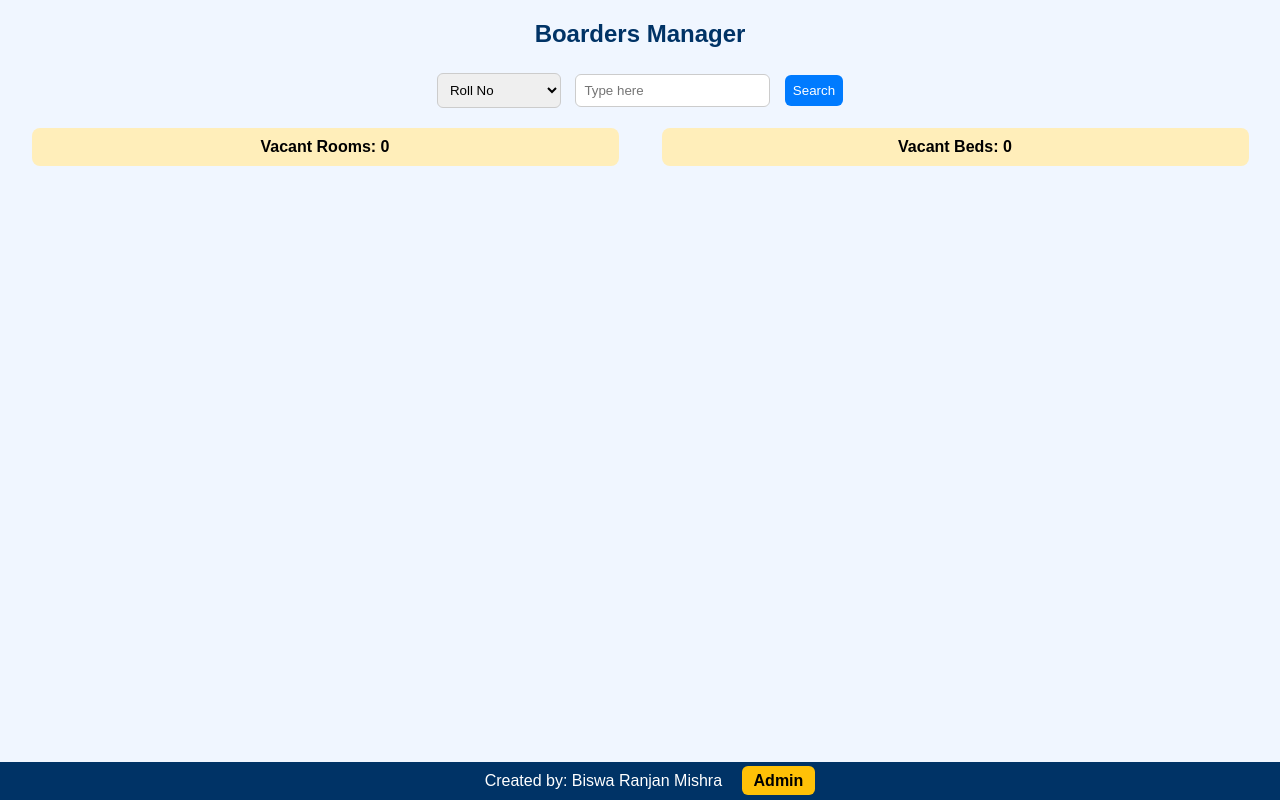
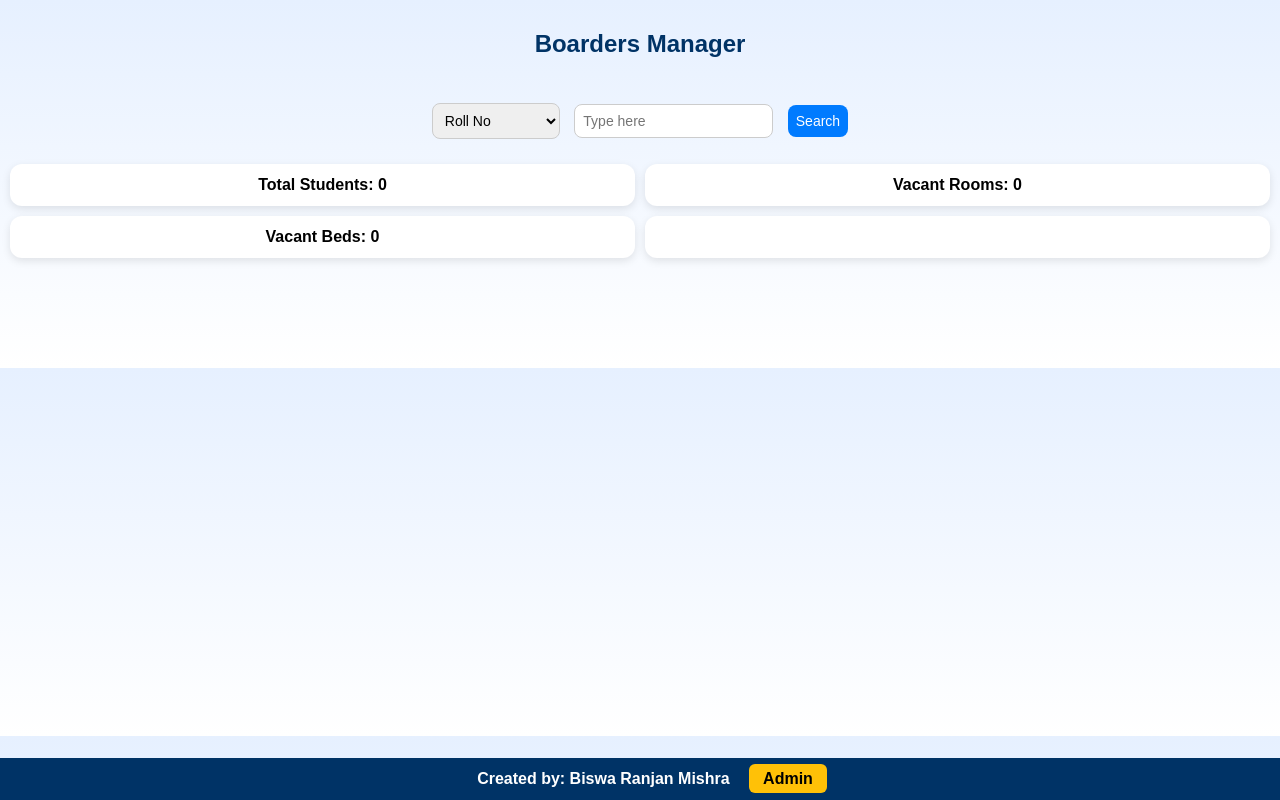
Before and after one commit to BiswaKiit/boarders-manager, a Flask app: page / in a window 1280 px wide. Run offline with Flask 3, Linux system fonts and the light colour scheme; data that the repository does not hold is empty; some libraries are stand-ins or nearby versions.

Commit message:
Add files via upload

```diff
--- a/main.py
+++ b/main.py
@@ -1,21 +1,23 @@
 from flask import Flask, jsonify, render_template, request, redirect
 import pandas as pd
-import sqlite3
+import psycopg2
 import os
 
 app = Flask(__name__)
 
-DATABASE = "boarders.db"
+DATABASE_URL = os.environ.get("DATABASE_URL")
 ADMIN_PASSWORD = "hostel@123"
 
 
-# ---------------- DATABASE ---------------- #
+def get_connection():
+    return psycopg2.connect(DATABASE_URL)
+
 
 def init_db():
-    conn = sqlite3.connect(DATABASE)
-    cursor = conn.cursor()
+    conn = get_connection()
+    cur = conn.cursor()
 
-    cursor.execute("""
+    cur.execute("""
     CREATE TABLE IF NOT EXISTS students (
         roll TEXT,
         name TEXT,
@@ -35,50 +37,52 @@
     """)
 
     conn.commit()
+    cur.close()
     conn.close()
 
 init_db()
 
-
-# ---------------- HOME ---------------- #
 
 @app.route("/")
 def home():
     return render_template("index.html")
 
 
-# ---------------- SEARCH + VACANCY API ---------------- #
-
 @app.route("/students")
 def get_students():
     search_by = request.args.get("search_by", "").lower()
     query = request.args.get("query", "").lower()
 
-    conn = sqlite3.connect(DATABASE)
-    cursor = conn.cursor()
-    cursor.execute("SELECT * FROM students")
-    rows = cursor.fetchall()
+    conn = get_connection()
+    cur = conn.cursor()
+    cur.execute("SELECT * FROM students")
+    rows = cur.fetchall()
+    cur.close()
     conn.close()
 
     results = []
     vacant_rooms = []
     vacant_beds = []
+    total_students = 0
+    year_count = {}
 
     for row in rows:
+        roll = str(row[0]).replace(".0","") if row[0] else ""
+
         student = {
-            "roll": str(row[0]).replace(".0", "") if row[0] else "",
+            "roll": roll,
             "name": row[1] or "",
-            "student_contact": str(row[2]).replace(".0", "") if row[2] else "",
+            "student_contact": str(row[2]).replace(".0","") if row[2] else "",
             "room": row[3] or "",
             "room_type": row[4] or "",
             "year": row[5] or "",
             "branch": row[6] or "",
             "parent_name": row[7] or "",
-            "parent_contact": str(row[8]).replace(".0", "") if row[8] else "",
+            "parent_contact": str(row[8]).replace(".0","") if row[8] else "",
             "parent_email": row[9] or "",
             "state": row[10] or "",
             "mentor_name": row[11] or "",
-            "mentor_contact": str(row[12]).replace(".0", "") if row[12] else "",
+            "mentor_contact": str(row[12]).replace(".0","") if row[12] else "",
             "mentor_email": row[13] or "",
         }
 
@@ -88,12 +92,15 @@
             vacant_rooms.append(student["room"])
         elif "BED VACANT" in upper_name:
             vacant_beds.append(student["room"])
+        elif roll:
+            total_students += 1
+            year = student["year"]
+            year_count[year] = year_count.get(year, 0) + 1
 
         match = True
 
         if query:
             match = False
-
             if search_by == "roll" and query in student["roll"].lower():
                 match = True
             elif search_by == "room" and query in student["room"].lower():
@@ -117,64 +124,59 @@
     return jsonify({
         "students": results,
         "vacant_rooms": vacant_rooms,
-        "vacant_beds": vacant_beds
+        "vacant_beds": vacant_beds,
+        "total_students": total_students,
+        "year_count": year_count
     })
 
 
-# ---------------- ADMIN ---------------- #
-
-@app.route("/admin", methods=["GET", "POST"])
+@app.route("/admin", methods=["GET","POST"])
 def admin():
     if request.method == "POST":
         if request.form.get("password") == ADMIN_PASSWORD:
             return render_template("admin.html", authorized=True)
         else:
             return render_template("admin.html", authorized=False, error="Wrong Password")
-
     return render_template("admin.html", authorized=False)
 
-
-# ---------------- UPLOAD ---------------- #
 
 @app.route("/upload", methods=["POST"])
 def upload_excel():
     file = request.files.get("file")
-
     if file:
         df = pd.read_excel(file)
 
-        conn = sqlite3.connect(DATABASE)
-        cursor = conn.cursor()
-        cursor.execute("DELETE FROM students")
+        conn = get_connection()
+        cur = conn.cursor()
+        cur.execute("DELETE FROM students")
 
         for _, row in df.iterrows():
-            cursor.execute("""
-            INSERT INTO students VALUES (?,?,?,?,?,?,?,?,?,?,?,?,?,?)
+            cur.execute("""
+            INSERT INTO students VALUES (%s,%s,%s,%s,%s,%s,%s,%s,%s,%s,%s,%s,%s,%s)
             """, (
-                str(row.get("Roll No", "")).replace(".0",""),
-                str(row.get("Student Name", "")),
-                str(row.get("Student Mobile No", "")).replace(".0",""),
-                str(row.get("Room No", "")),
-                str(row.get("Room Type", "")),
-                str(row.get("Year", "")),
-                str(row.get("Branch", "")),
-                str(row.get("Parent Name", "")),
-                str(row.get("Parent Contact No", "")).replace(".0",""),
-                str(row.get("Parent Email", "")),
-                str(row.get("State", "")),
-                str(row.get("Mentor Name", "")),
-                str(row.get("Mobile No", "")).replace(".0",""),
-                str(row.get("Mentor Email", "")),
+                str(row.get("Roll No","")).replace(".0",""),
+                str(row.get("Student Name","")),
+                str(row.get("Student Mobile No","")).replace(".0",""),
+                str(row.get("Room No","")),
+                str(row.get("Room Type","")),
+                str(row.get("Year","")),
+                str(row.get("Branch","")),
+                str(row.get("Parent Name","")),
+                str(row.get("Parent Contact No","")).replace(".0",""),
+                str(row.get("Parent Email","")),
+                str(row.get("State","")),
+                str(row.get("Mentor Name","")),
+                str(row.get("Mobile No","")).replace(".0",""),
+                str(row.get("Mentor Email","")),
             ))
 
         conn.commit()
+        cur.close()
         conn.close()
 
     return redirect("/")
 
 
-# ---------------- RENDER ---------------- #
-
 if __name__ == "__main__":
     port = int(os.environ.get("PORT", 10000))
     app.run(host="0.0.0.0", port=port)
--- a/templates/index.html
+++ b/templates/index.html
@@ -4,42 +4,68 @@
 <title>Boarders Manager</title>
 <meta name="viewport" content="width=device-width, initial-scale=1">
 
+<link rel="icon" href="https://cdn-icons-png.flaticon.com/512/2991/2991108.png">
+
 <style>
-body {
+body{
     font-family: Arial;
-    margin: 10px;
-    background: #f0f6ff;
+    margin:0;
+    background:linear-gradient(to bottom,#e6f0ff,#ffffff);
+    padding-bottom:80px;
 }
 
-h2 {
-    text-align: center;
-    color: #003366;
+h2{
+    text-align:center;
+    color:#003366;
+    padding:10px;
 }
 
-.search-box {
+.search-box{
     text-align:center;
-    margin-bottom:15px;
+    padding:10px;
 }
 
 select,input,button{
     padding:8px;
     margin:5px;
-    border-radius:6px;
+    border-radius:8px;
     border:1px solid #ccc;
+    font-size:14px;
 }
 
 button{
     background:#007BFF;
     color:white;
     border:none;
+    cursor:pointer;
+}
+
+.dashboard{
+    display:grid;
+    grid-template-columns:1fr 1fr;
+    gap:10px;
+    padding:10px;
+}
+
+.card-stat{
+    background:#ffffff;
+    padding:12px;
+    border-radius:12px;
+    text-align:center;
+    font-weight:bold;
+    box-shadow:0 3px 8px rgba(0,0,0,0.1);
+}
+
+.results{
+    padding:10px;
 }
 
 .card{
     background:white;
     padding:12px;
-    margin-bottom:10px;
-    border-radius:10px;
-    box-shadow:0 2px 6px rgba(0,0,0,0.1);
+    margin-bottom:12px;
+    border-radius:12px;
+    box-shadow:0 3px 10px rgba(0,0,0,0.1);
 }
 
 .label{
@@ -47,40 +73,24 @@
     color:#0056b3;
 }
 
-.vacancy{
-    display:flex;
-    justify-content:space-around;
-    margin-bottom:15px;
-}
-
-.vac-card{
-    background:#ffeeba;
-    padding:10px;
-    border-radius:8px;
-    width:45%;
-    text-align:center;
-    font-weight:bold;
-}
-
 .footer{
     position:fixed;
     bottom:0;
-    left:0;
     width:100%;
     background:#003366;
     color:white;
     text-align:center;
-    padding:10px;
+    padding:12px;
+    font-weight:bold;
 }
 
 .footer a{
     background:#ffc107;
-    padding:6px 12px;
+    padding:6px 14px;
     margin-left:15px;
     border-radius:6px;
     text-decoration:none;
     color:black;
-    font-weight:bold;
 }
 </style>
 </head>
@@ -99,16 +109,19 @@
 <option value="mentor">Mentor Name</option>
 </select>
 
-<input type="text" id="searchInput" placeholder="Type here">
+<input type="text" id="searchInput" placeholder="Type here"
+onkeypress="if(event.key==='Enter'){search();}">
 <button onclick="search()">Search</button>
 </div>
 
-<div class="vacancy">
-<div class="vac-card" id="vacRooms">Vacant Rooms: 0</div>
-<div class="vac-card" id="vacBeds">Vacant Beds: 0</div>
+<div class="dashboard">
+<div class="card-stat" id="totalStudents">Total Students: 0</div>
+<div class="card-stat" id="vacRooms">Vacant Rooms: 0</div>
+<div class="card-stat" id="vacBeds">Vacant Beds: 0</div>
+<div class="card-stat" id="yearStats">Year Stats</div>
 </div>
 
-<div id="results"></div>
+<div class="results" id="results"></div>
 
 <div class="footer">
 Created by: Biswa Ranjan Mishra
@@ -118,14 +131,27 @@
 <script>
 function search(){
 const searchBy=document.getElementById("searchBy").value;
-const query=document.getElementById("searchInput").value;
+const input=document.getElementById("searchInput");
+const query=input.value;
 
 fetch(`/students?search_by=${searchBy}&query=${query}`)
 .then(res=>res.json())
 .then(data=>{
 
-document.getElementById("vacRooms").innerText="Vacant Rooms: "+data.vacant_rooms.length;
-document.getElementById("vacBeds").innerText="Vacant Beds: "+data.vacant_beds.length;
+document.getElementById("vacRooms").innerText=
+"Vacant Rooms: "+data.vacant_rooms.length;
+
+document.getElementById("vacBeds").innerText=
+"Vacant Beds: "+data.vacant_beds.length;
+
+document.getElementById("totalStudents").innerText=
+"Total Students: "+data.total_students;
+
+let yearText="";
+for(let y in data.year_count){
+yearText+=y+": "+data.year_count[y]+" | ";
+}
+document.getElementById("yearStats").innerText=yearText;
 
 const container=document.getElementById("results");
 container.innerHTML="";
@@ -150,6 +176,8 @@
 </div>
 `;
 });
+
+input.value="";
 });
 }
 
```
